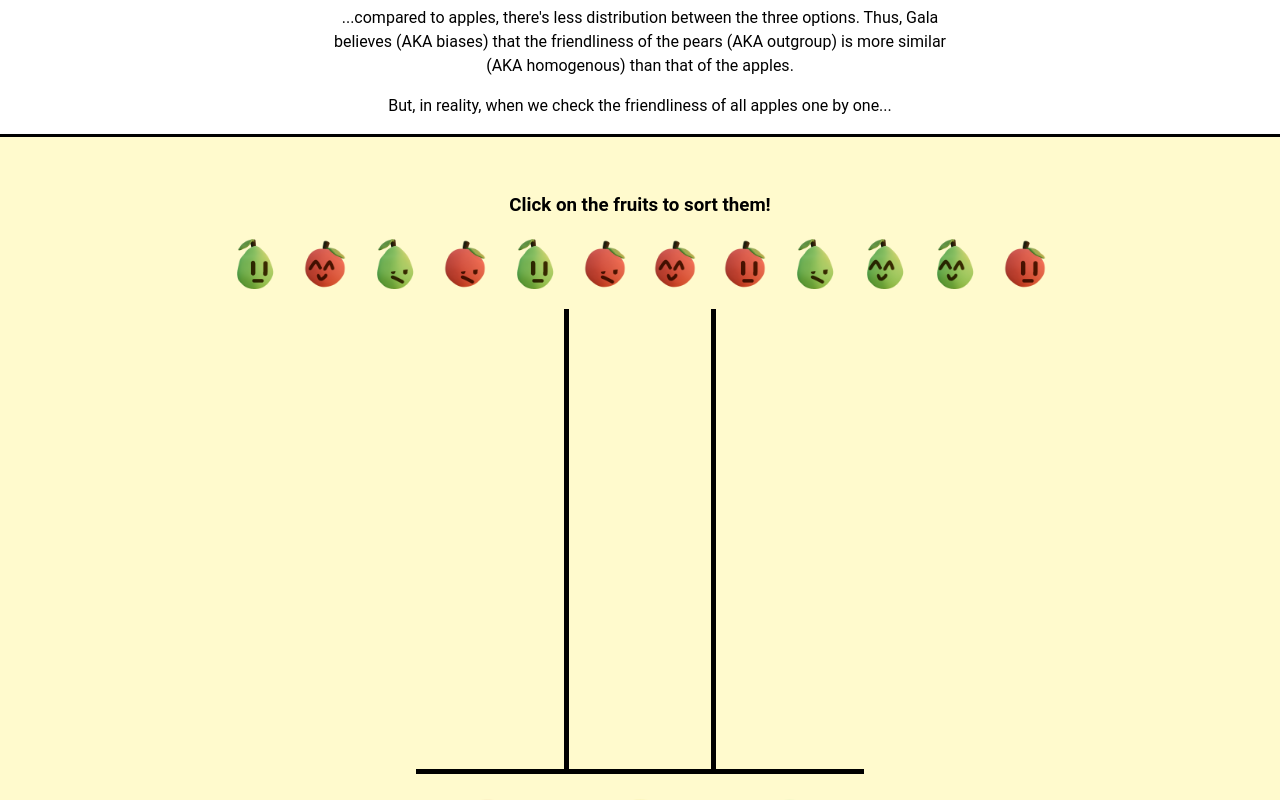
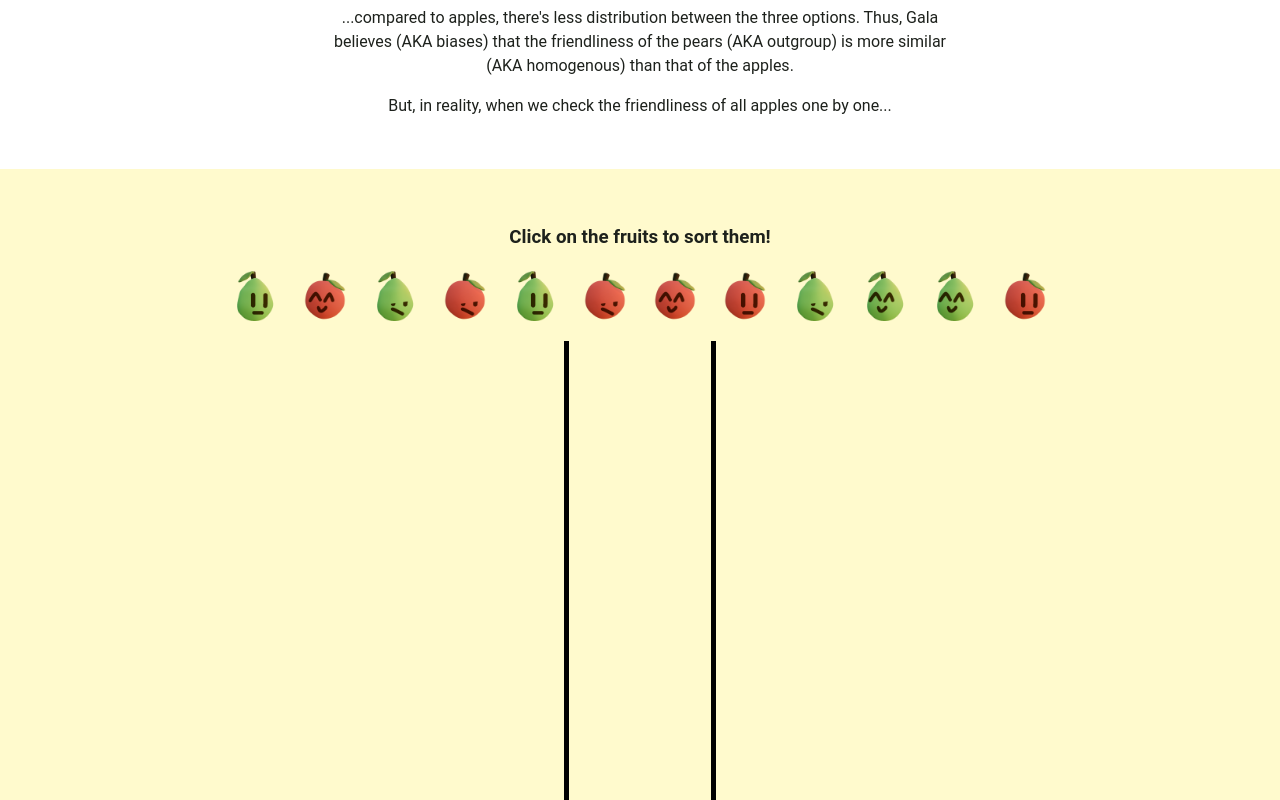
Before and after one commit to AxiDragon/outgroup-odyssey, a React (Create React App) app: page / in a window 1280 px wide. Shown: the part 3300-4100 px from the top of the page. Built offline with nearby package versions, Linux system fonts and the light colour scheme.

Commit message:
Add basic playable styling

```diff
--- a/src/App.css
+++ b/src/App.css
@@ -1,5 +1,10 @@
+:root {
+	--off-black: #1d211c;
+}
+
 body {
 	font-family: 'Roboto', sans-serif;
+	color: var(--off-black);
 	line-height: 1.5;
 	margin: 0;
 	overflow-x: hidden;
@@ -45,9 +50,7 @@ h2 {
 }
 
 .TitleCard {
-	background-color: #fff;
 	border-radius: 5px;
-	box-shadow: 0 2px 4px rgba(0, 0, 0, 0.1);
 	padding: 20px;
 	margin-bottom: 50px;
 	width: 100%;
@@ -69,11 +72,12 @@ h2 {
 
 .PlayableContainer {
 	background-color: lemonchiffon;
-	border-top: 3px solid #000;
-	border-bottom: 3px solid #000;
-	box-shadow: 0 2px 4px rgba(0, 0, 0, 0.1);
+	color: var(--off-black);
+	box-shadow: 0 8px 4px rgba(0, 0, 0, 0.1);
 	padding-top: 35px;
 	padding-bottom: 35px;
+	margin-top: 35px;
+	margin-bottom: 35px;
 }
 
 .Playable,
```
